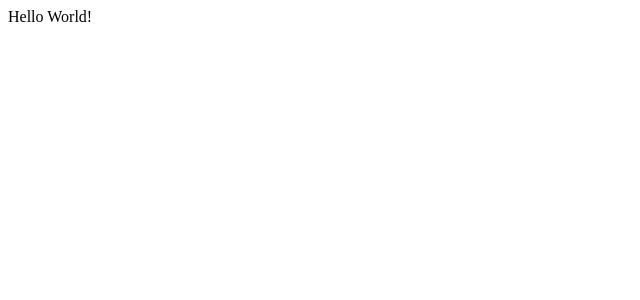
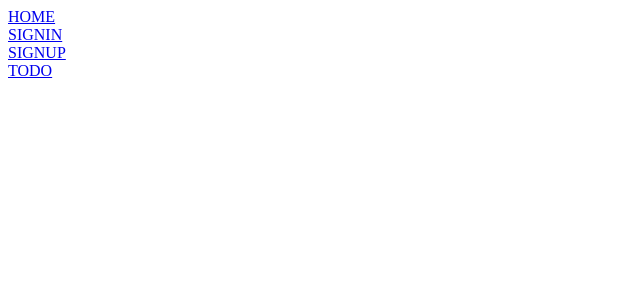
Before and after one commit to kkkkkSE/wanted-pre-onboarding-frontend, a React (Create React App) app: page / in a window 1280 px wide. Shown: the top 300 px of the page, without its empty margins (0-640 px from the left). Built offline with nearby package versions, Linux system fonts and the light colour scheme.

Commit message:
[feat] Router 적용

```diff
--- a/src/App.tsx
+++ /dev/null
@@ -1,9 +0,0 @@
-function App() {
-  return (
-    <div>
-      Hello World!
-    </div>
-  );
-}
-
-export default App;
--- /dev/null
+++ b/src/components/Layout.tsx
@@ -0,0 +1,24 @@
+import { Link, Outlet } from 'react-router-dom';
+import styled from 'styled-components';
+
+import ROUTES from '../constants/routes';
+
+export default function Layout() {
+  return (
+    <Container>
+      <nav>
+        <Link to={ROUTES.HOME}>HOME</Link>
+        <Link to={ROUTES.SIGNIN}>SIGNIN</Link>
+        <Link to={ROUTES.SIGNUP}>SIGNUP</Link>
+        <Link to={ROUTES.TODO}>TODO</Link>
+      </nav>
+      <Outlet />
+    </Container>
+  );
+}
+
+const Container = styled.div`
+  nav a {
+    display: block;
+  }
+`;
--- /dev/null
+++ b/src/constants/routes.ts
@@ -0,0 +1,8 @@
+const ROUTES = {
+  HOME: '/',
+  SIGNIN: '/signin',
+  SIGNUP: '/signup',
+  TODO: '/todo',
+};
+
+export default ROUTES;
--- a/src/index.tsx
+++ b/src/index.tsx
@@ -2,7 +2,9 @@ import React from 'react';
 
 import ReactDOM from 'react-dom/client';
 
-import App from './App';
+import { createBrowserRouter, RouterProvider } from 'react-router-dom';
+
+import routes from './routes';
 
 function main() {
   const container = document.getElementById('root');
@@ -11,11 +13,15 @@ function main() {
     return;
   }
 
+  const router = createBrowserRouter(routes, {
+    basename: process.env.PUBLIC_URL,
+  });
+
   const root = ReactDOM.createRoot(container);
 
   root.render(
     <React.StrictMode>
-      <App />
+      <RouterProvider router={router} />
     </React.StrictMode>,
   );
 }
--- /dev/null
+++ b/src/pages/SigninPage.tsx
@@ -0,0 +1,7 @@
+export default function SigninPage() {
+  return (
+    <div>
+      Signin
+    </div>
+  );
+}
--- /dev/null
+++ b/src/pages/SignupPage.tsx
@@ -0,0 +1,7 @@
+export default function SignupPage() {
+  return (
+    <div>
+      Signup
+    </div>
+  );
+}
--- /dev/null
+++ b/src/pages/TodoPage.tsx
@@ -0,0 +1,7 @@
+export default function TodoPage() {
+  return (
+    <div>
+      Todo
+    </div>
+  );
+}
--- /dev/null
+++ b/src/routes.tsx
@@ -0,0 +1,21 @@
+import ROUTES from './constants/routes';
+
+import Layout from './components/Layout';
+
+import SigninPage from './pages/SigninPage';
+import SignupPage from './pages/SignupPage';
+import TodoPage from './pages/TodoPage';
+
+const routes = [
+  {
+    path: ROUTES.HOME,
+    element: <Layout />,
+    children: [
+      { path: ROUTES.SIGNIN, element: <SigninPage /> },
+      { path: ROUTES.SIGNUP, element: <SignupPage /> },
+      { path: ROUTES.TODO, element: <TodoPage /> },
+    ],
+  },
+];
+
+export default routes;
```
Also changed, not shown: .eslintrc.js, 2 other files (tests, documents, lock files or other folders).
